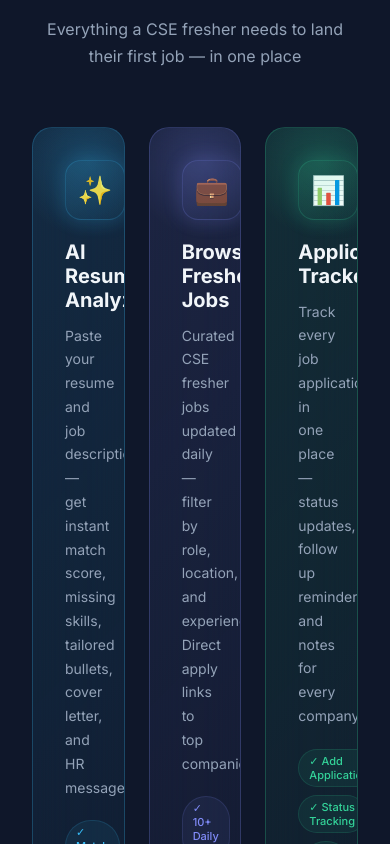
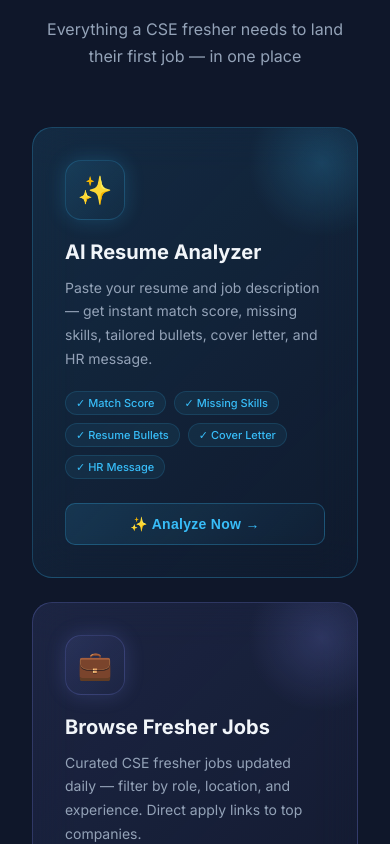
Before and after one commit to Rolina223/careerpilot-ai, a React (Vite) app in the folder frontend/: page / in a window 390 px wide. Shown: the part 1640-2484 px from the top of the page. Built offline with nearby package versions, Linux system fonts and the light colour scheme; no server answers.

Commit message:
Fix: Resume Builder field validation + localStorage save timing bu login donebackend Analyzer donepayment done codeprep upgrade2.0 Mobile friendly

```diff
--- a/frontend/src/components/FeaturesSection.jsx
+++ b/frontend/src/components/FeaturesSection.jsx
@@ -88,7 +88,7 @@ function FeaturesSection() {
       {/* Feature Cards */}
       <div style={{
         display: 'grid',
-        gridTemplateColumns: '1fr 1fr 1fr',
+        gridTemplateColumns: 'repeat(auto-fit, minmax(280px, 1fr))',
         gap: '24px',
         marginBottom: '60px',
       }}>
```
